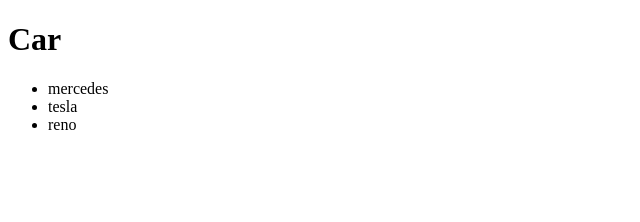
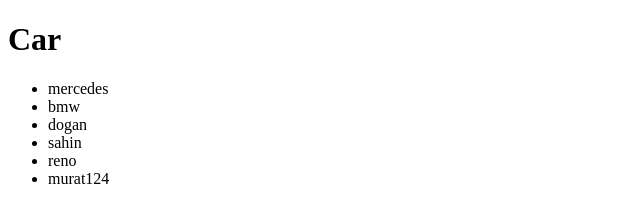
Before and after one commit to senolyildiz/Project107, a plain HTML site: page second_commit/secondcommit.html in a window 1280 px wide. Shown: the whole page, without its empty margins (0-640 px from the left). Drawn offline with Linux system fonts and the light colour scheme.

Commit message:
new changes

```diff
--- a/second_commit/secondcommit.html
+++ b/second_commit/secondcommit.html
@@ -10,8 +10,11 @@
     <h1>Car</h1>
     <ul>
         <li>mercedes</li>
-        <li>tesla</li>
+        <li>bmw</li>
+        <li>dogan</li>
+        <li>sahin</li>
         <li>reno</li>
+        <li>murat124</li>
     </ul>
 </body>
 </html>
```
